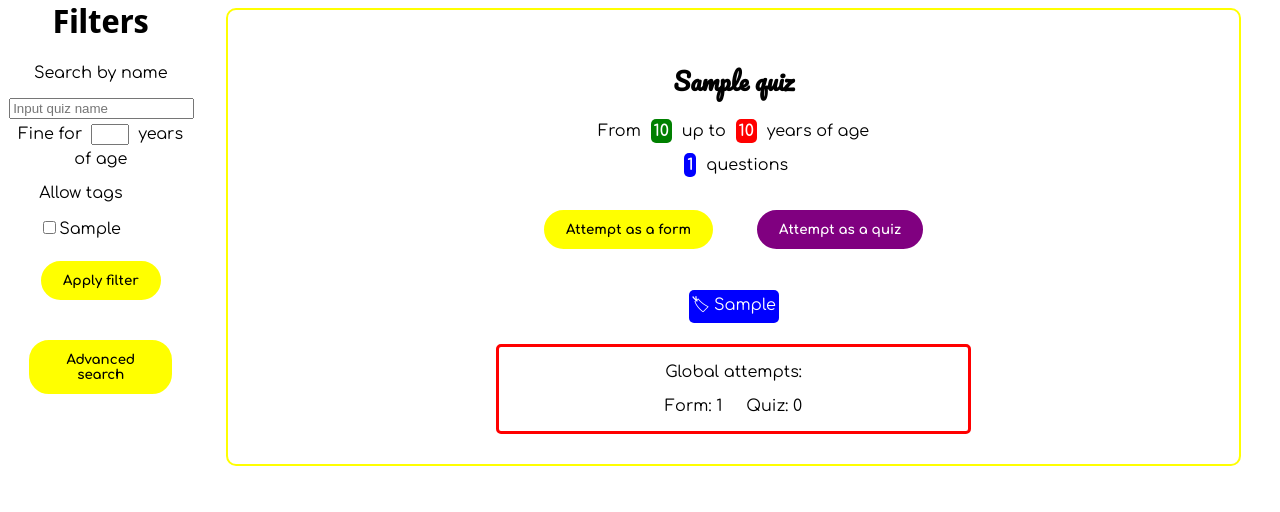
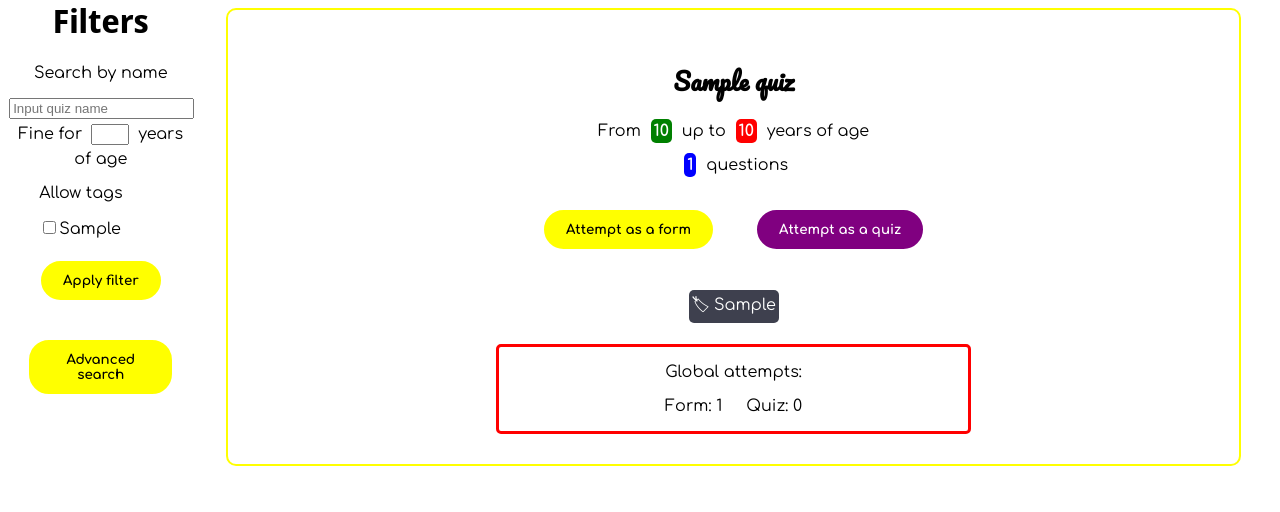
Before and after one commit to sanyaswee/SuperQuizzes-django-edition, a Django app: page /en-us/ in a window 1280 px wide. Shown: the part 158-670 px from the top of the page. Run offline with Django 4.2, Linux system fonts and the light colour scheme; tables that the repository leaves empty hold one stand-in row (values such as "Sample post").

Commit message:
JS coloring

```diff
--- /dev/null
+++ b/static/home/js/tagColoring.js
@@ -0,0 +1,30 @@
+// Utility: Generate random hex color
+function getRandomColor() {
+const letters = '0123456789ABCDEF';
+let color = '#';
+for (let i = 0; i < 6; i++) {
+    color += letters[Math.floor(Math.random() * 16)];
+}
+return color;
+}
+
+// Utility: Calculate brightness from hex color
+function getBrightness(hex) {
+// Convert hex to RGB
+const r = parseInt(hex.substr(1, 2), 16);
+const g = parseInt(hex.substr(3, 2), 16);
+const b = parseInt(hex.substr(5, 2), 16);
+// Return brightness (formula for perceived brightness)
+return (r * 299 + g * 587 + b * 114) / 1000;
+}
+
+// Main: Apply random colors with readable text
+document.addEventListener("DOMContentLoaded", function () {
+const tags = document.querySelectorAll(".tag-box");
+tags.forEach(tag => {
+    const bgColor = getRandomColor();
+    const brightness = getBrightness(bgColor);
+    tag.style.backgroundColor = bgColor;
+    tag.style.color = brightness > 160 ? "#000000" : "#FFFFFF"; // Use black text on light backgrounds, white on dark
+    });
+});
--- a/templates/home/quiz_list.html
+++ b/templates/home/quiz_list.html
@@ -1,7 +1,9 @@
 {% extends "home/index.html" %}
 {% load is_form %}
+{% load static %}
 {% load i18n %}
 {% block quiz_list %}
+    <script src="{% static 'home/js/tagColoring.js' %}"></script>
     {% for quiz in quizzes %}
         <div class="quiz-label">
             <h2 class="quiz-name">{{ quiz.name }}</h2>
@@ -15,7 +17,7 @@
             <div class="tag-space">
                 <ul>
                     {% for tag in quiz.tags.all %}
-                        <li class="color-box {{ color_classes|random }}">&#127991 {{ tag.localized_uk_ua }}</li>
+                        <li class="color-box tag-box">&#127991 {{ tag.localized_uk_ua }}</li>
                     {% endfor %}
                 </ul>
             </div>
```
